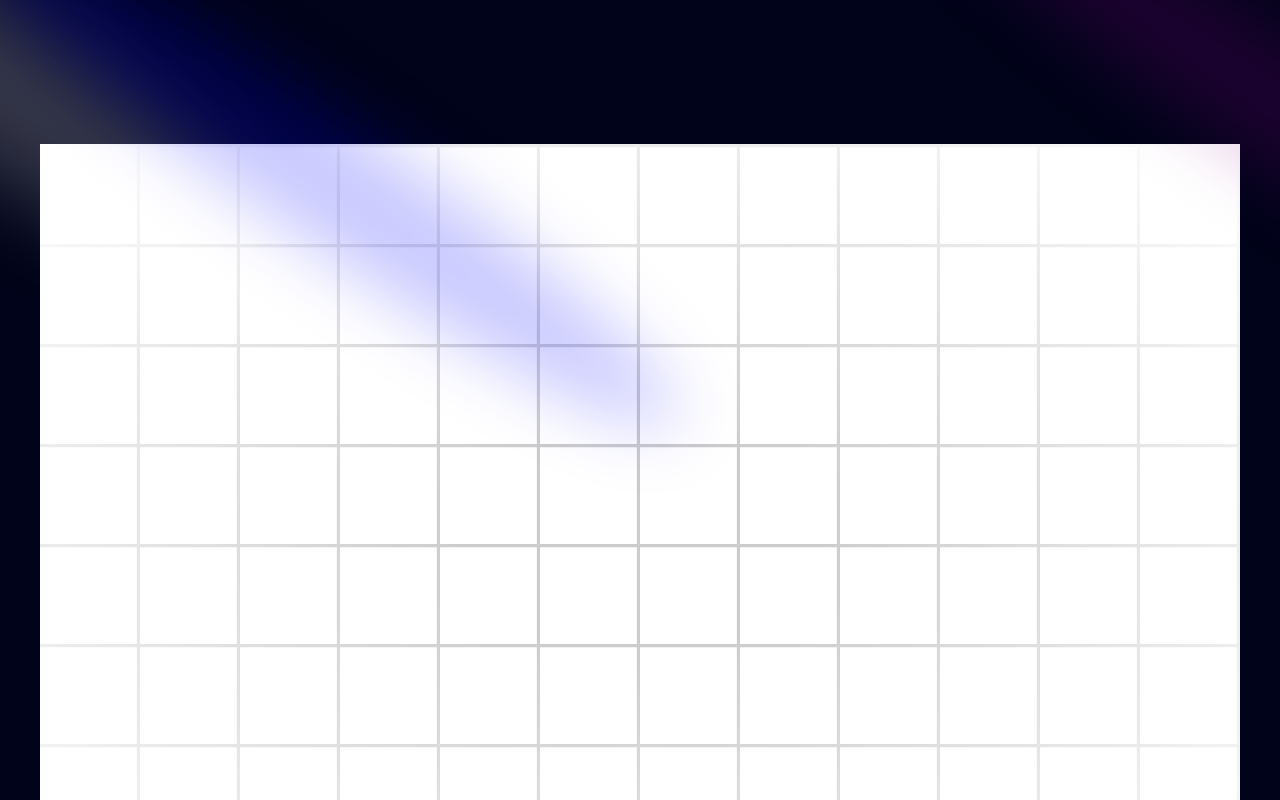
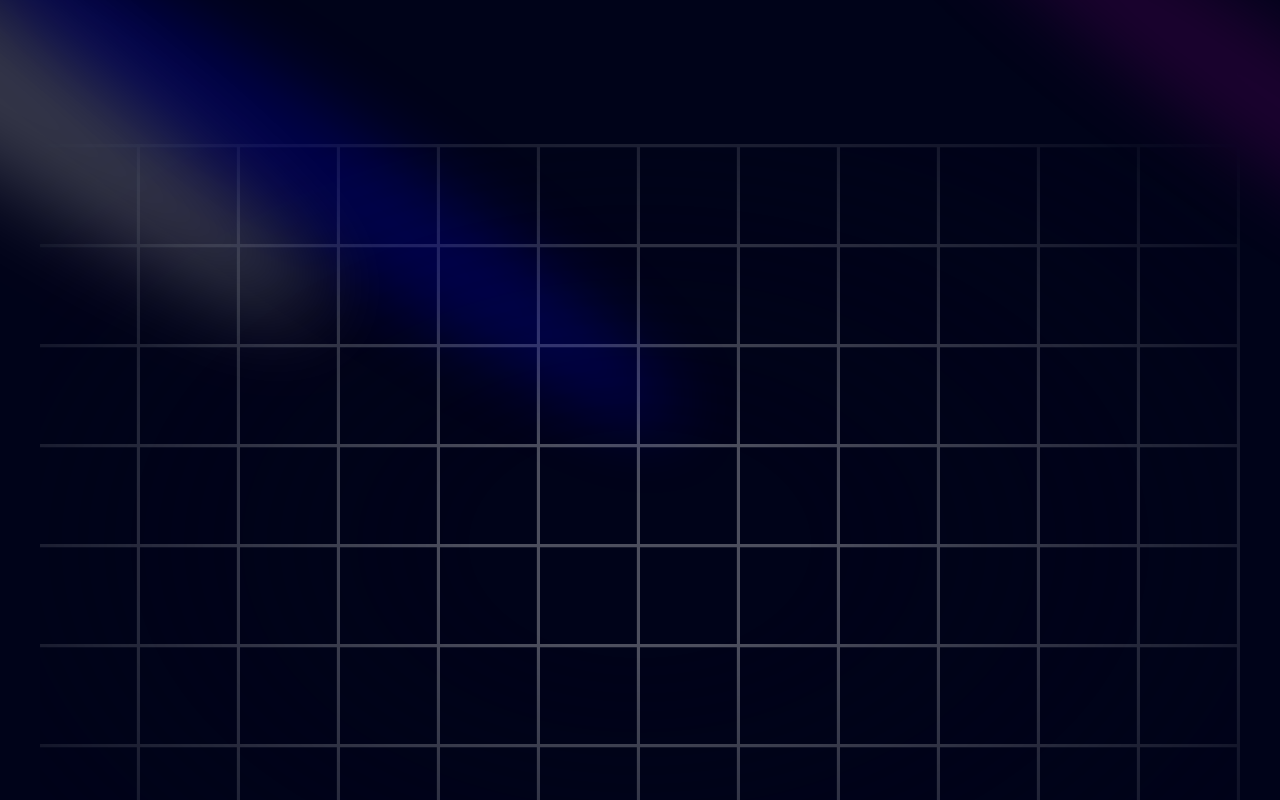
Before and after one commit to capmahin/Portfolio, a Next.js app: page / in a window 1280 px wide. Shown: the top 800 px of the page. Built offline with nearby package versions, Linux system fonts and the light colour scheme.

Commit message:
add dark

```diff
--- a/app/layout.tsx
+++ b/app/layout.tsx
@@ -1,6 +1,7 @@
 import type { Metadata } from "next";
 import { Inter } from "next/font/google";
 import "./globals.css";
+import { ThemeProvider } from "./provider";
 
 const inter = Inter({ subsets: ["latin"] });
 
@@ -16,7 +17,14 @@ export default function RootLayout({
 }>) {
   return (
     <html lang="en">
-      <body className={inter.className}>{children}</body>
+      <body className={inter.className}><ThemeProvider
+            attribute="class"
+            defaultTheme="dark"
+            enableSystem
+            disableTransitionOnChange
+          >
+            {children}
+          </ThemeProvider></body>
     </html>
   );
 }
```
